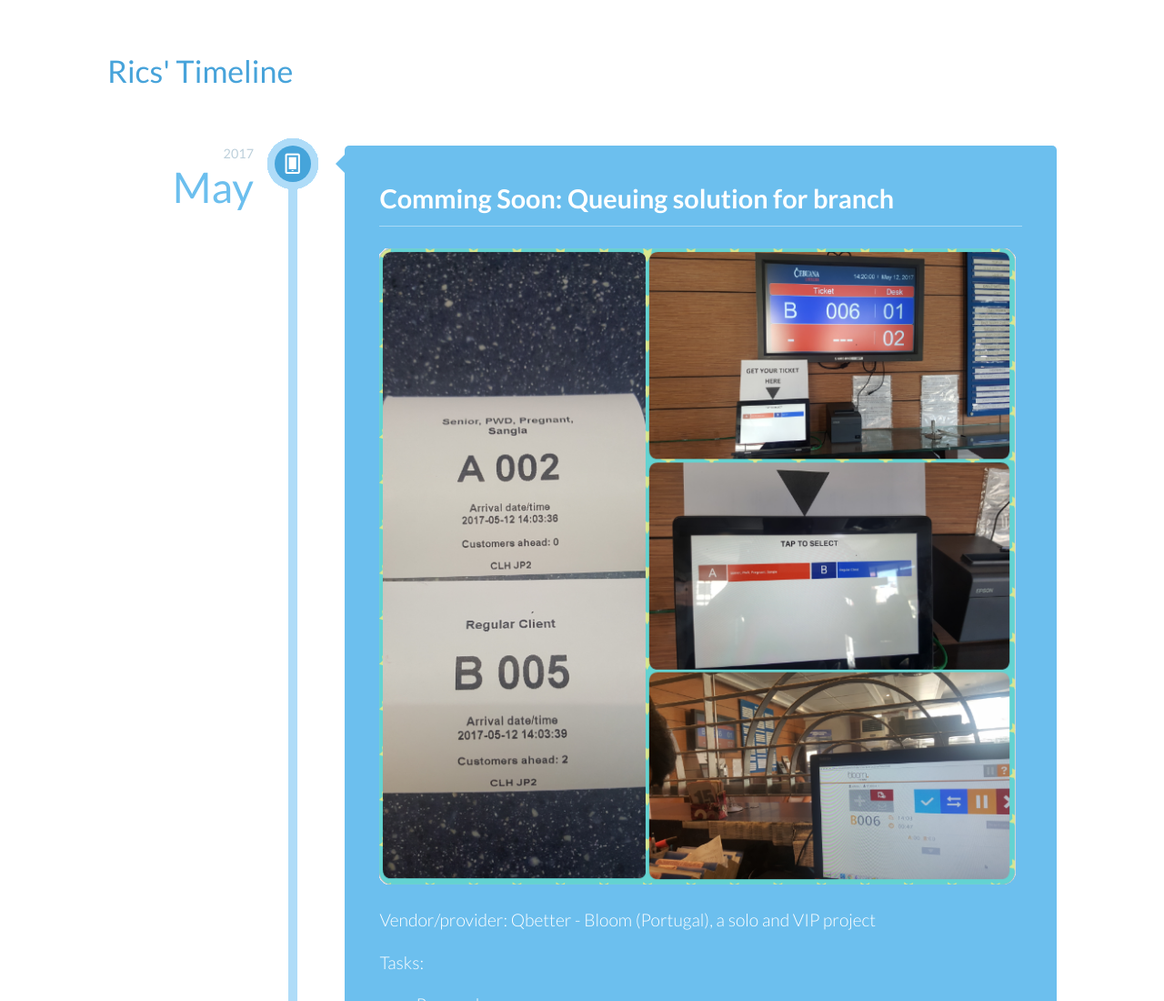
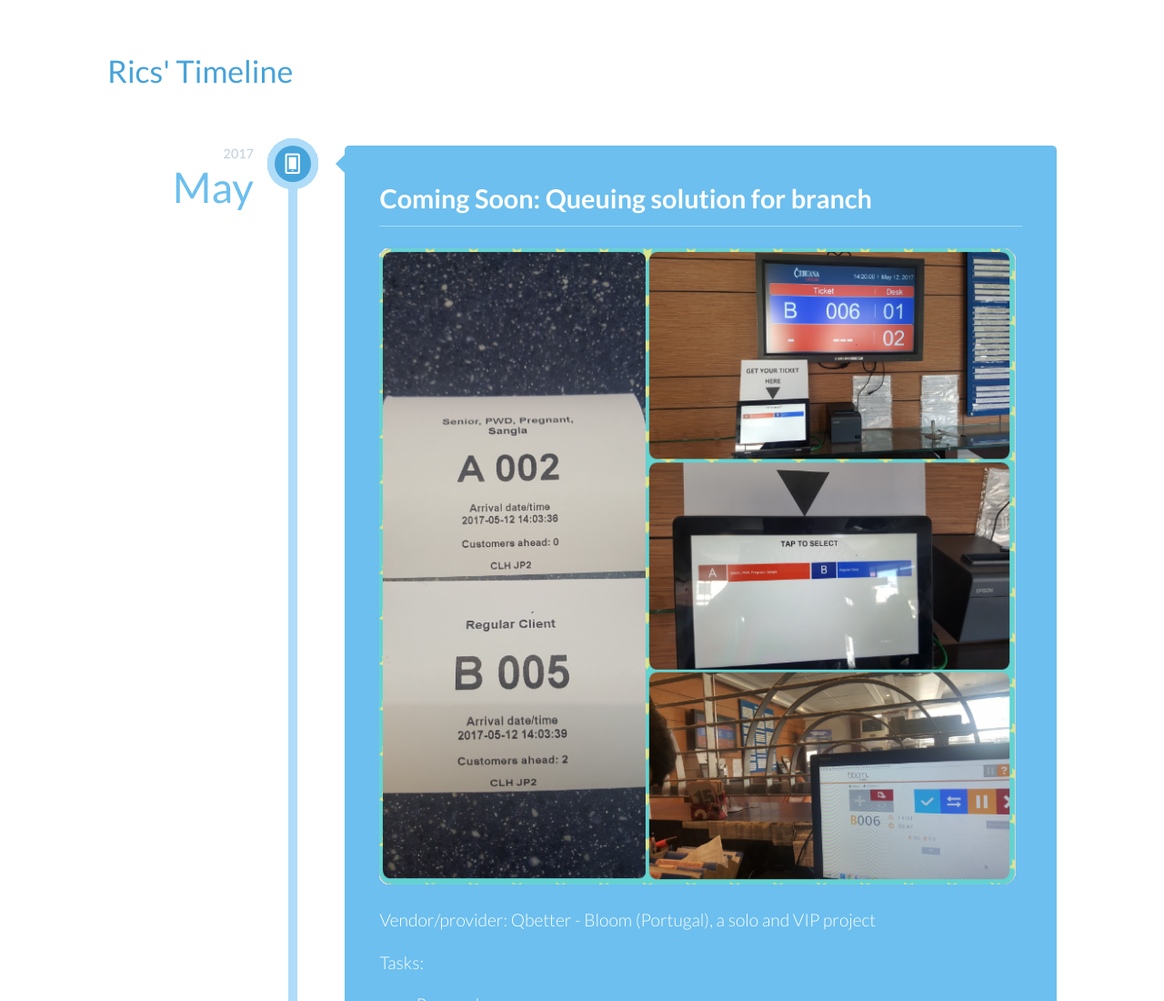
Before and after one commit to ricsierics/RicsieRics-Timeline, a plain HTML site: page index.html in a window 1280 px wide. Shown: the top 1100 px of the page at 91% size. Drawn offline with Linux system fonts and the light colour scheme.

Commit message:
Commit: corrected spelling > Coming

```diff
--- a/index.html
+++ b/index.html
@@ -35,7 +35,7 @@
 						<time class="cbp_tmtime" datetime="2013-04-17 12:11"><span>2017</span> <span>May</span></time>
 						<div class="cbp_tmicon cbp_tmicon-screen"></div>
 						<div class="cbp_tmlabel">
-							<h2>Comming Soon: Queuing solution for branch</h2>
+							<h2>Coming Soon: Queuing solution for branch</h2>
 							<img class="auto-style1" src="images/queuing.png" style="max-width:700px; width:100%; height:auto;" />
 							<p>Vendor/provider: Qbetter - Bloom (Portugal), a solo and VIP project</p>
 							<p>Tasks:
```
